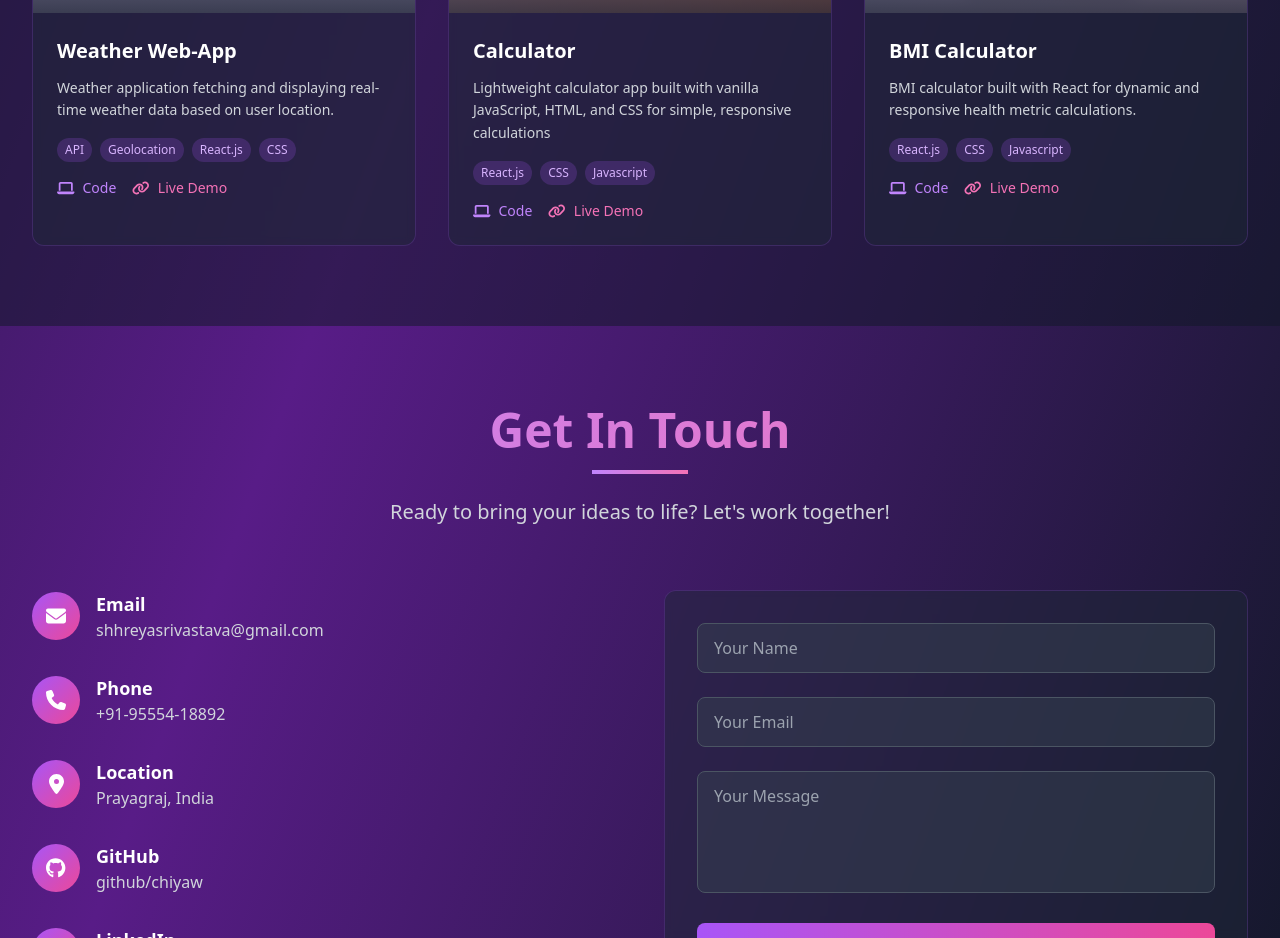
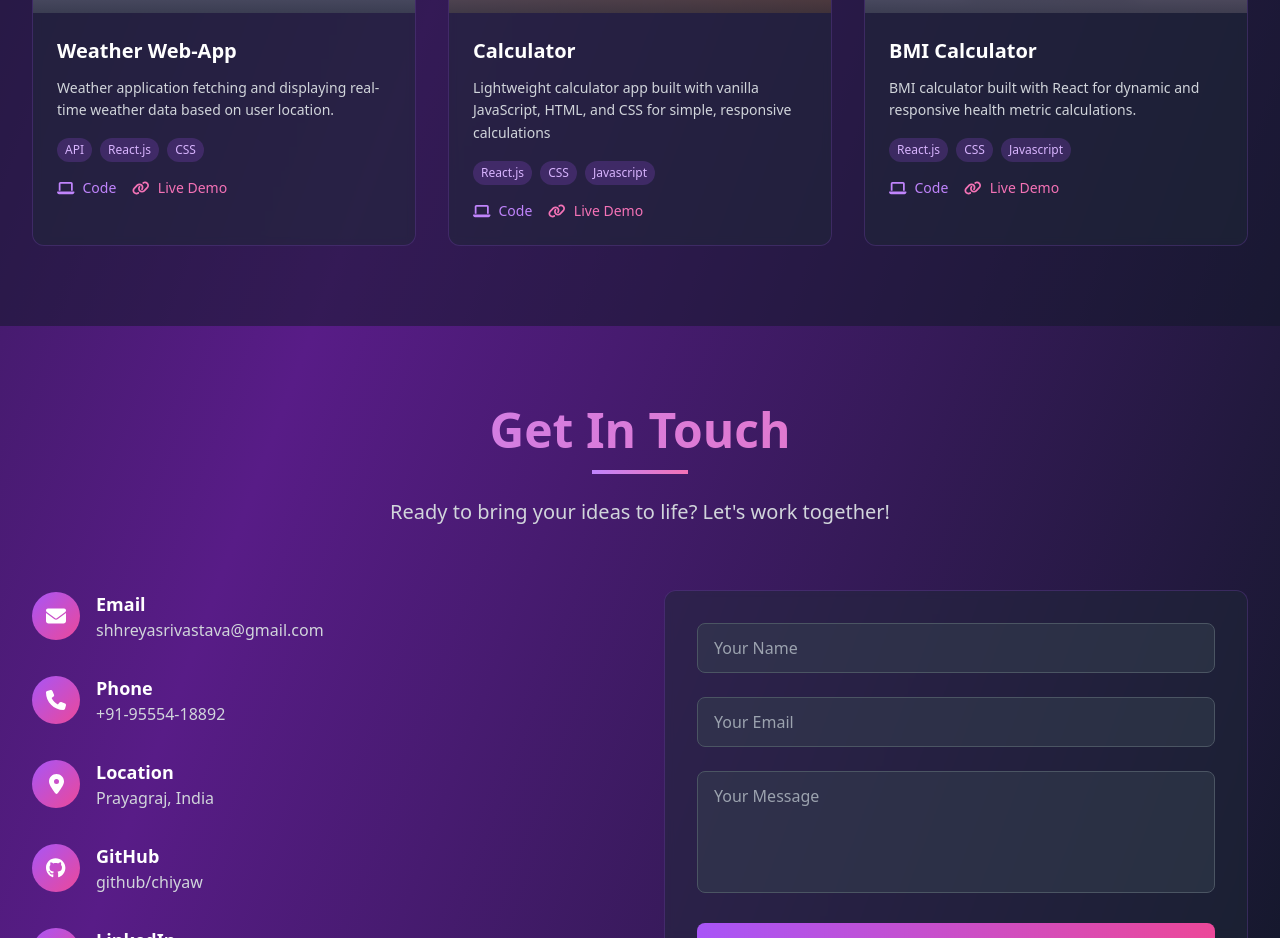
Before and after one commit to chiyaw/Portfolio, a React (Vite) app: page / in a window 1280 px wide. Shown: the part 2280-3218 px from the top of the page. Built offline with nearby package versions, Linux system fonts and the light colour scheme.

Commit message:
New Resume

```diff
--- a/src/Portfolio.jsx
+++ b/src/Portfolio.jsx
@@ -61,7 +61,7 @@ const Portfolio = () => {
     {
       title: "Weather Web-App",
       description: "Weather application fetching and displaying real-time weather data based on user location.",
-      tech: ["API", "Geolocation", "React.js", "CSS"],
+      tech: ["API", "React.js", "CSS"],
       image: WeatherImg,
       github: "https://github.com/chiyaw/Weather",
       live: "https://weather-three-inky.vercel.app/"
```
Also changed, not shown: 2 other files (tests, documents, lock files or other folders).
